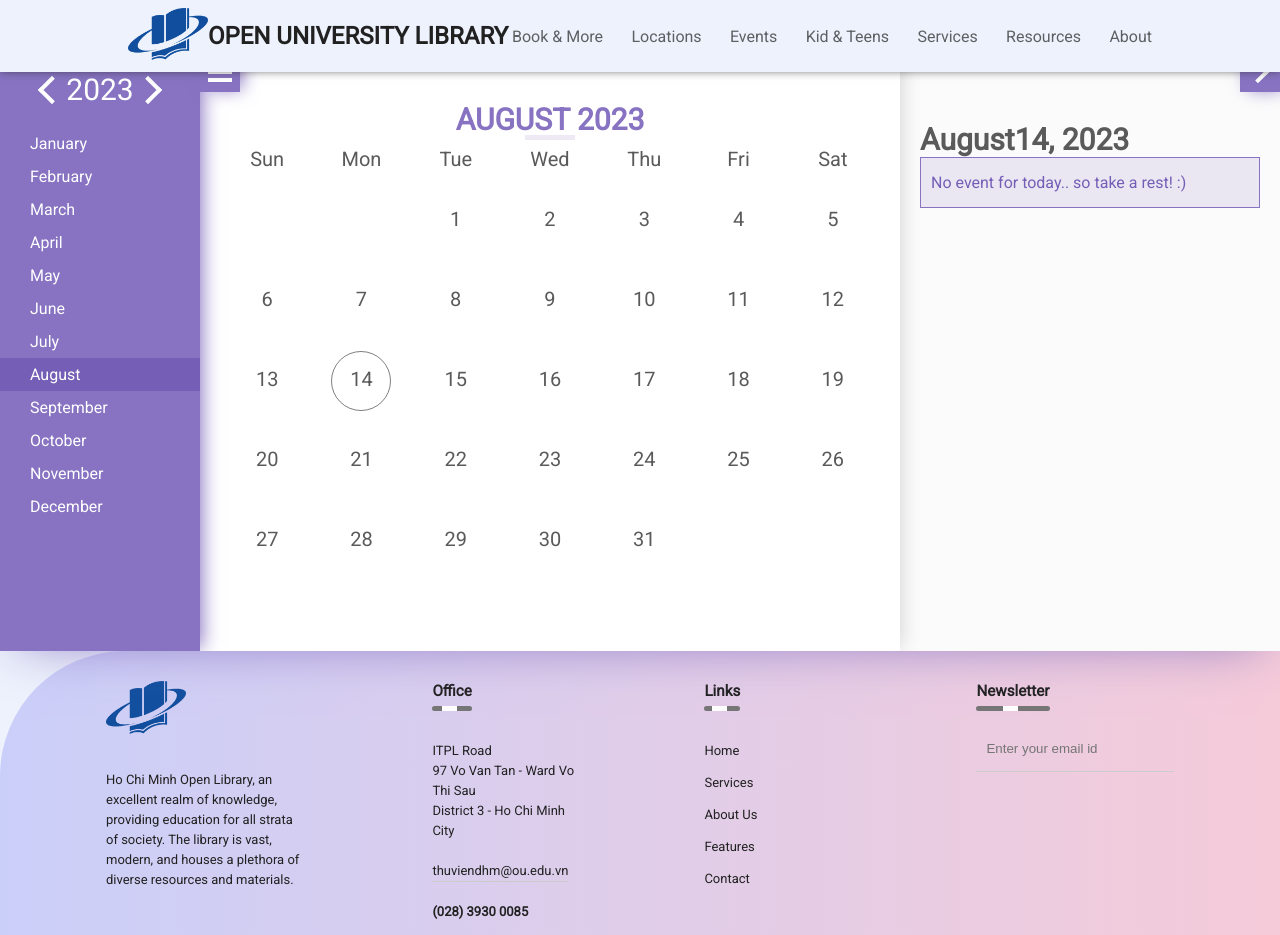
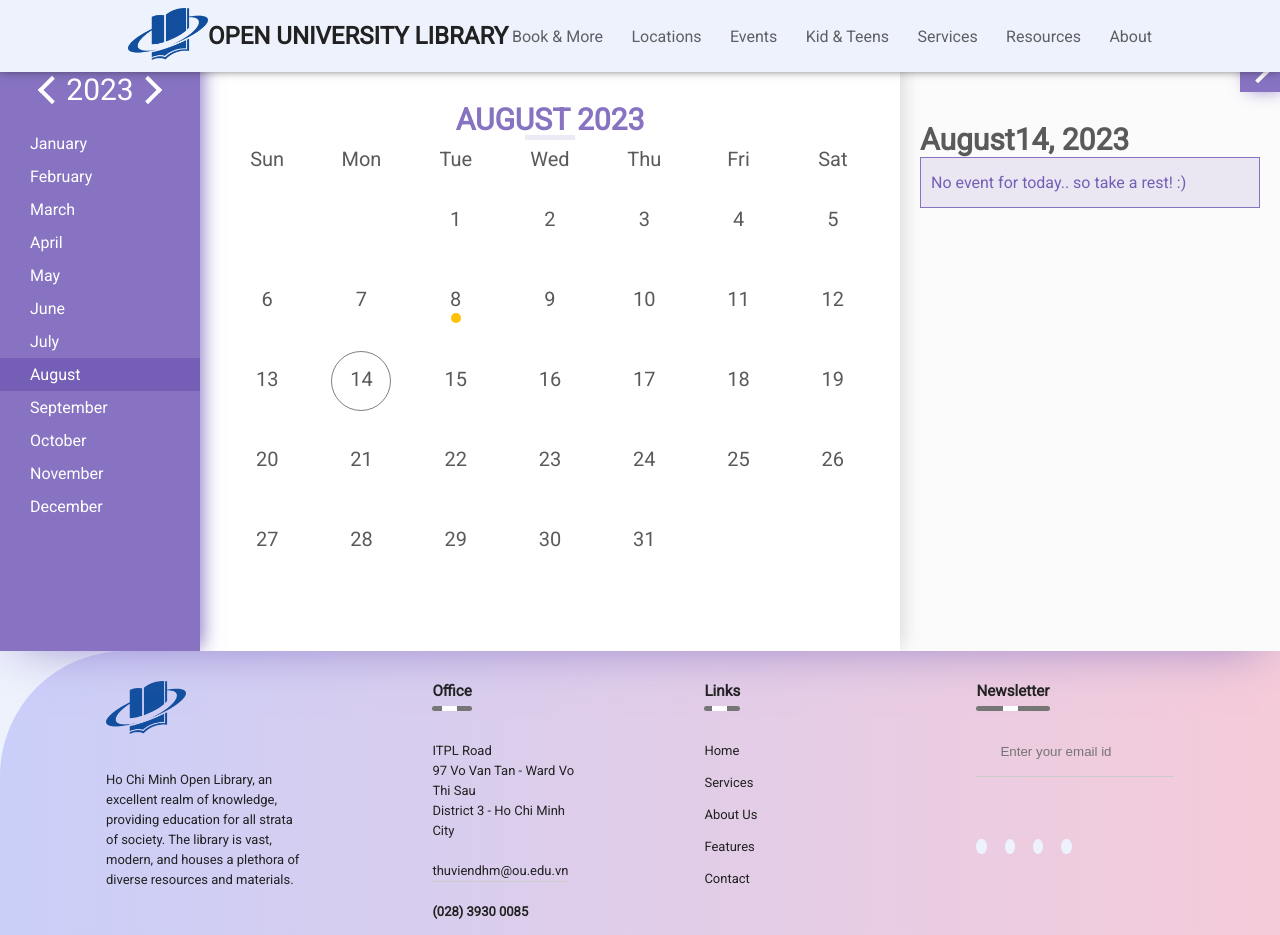
Before and after one commit to trvannhanh/superLibraby, a plain HTML site: page index/calendar.html in a window 1280 px wide. Shown: the top 935 px of the page. Drawn offline with nearby package versions, Linux system fonts and the light colour scheme.

Commit message:
update css

```diff
--- a/index/calendar.html
+++ b/index/calendar.html
@@ -8,6 +8,11 @@
     <link rel="stylesheet" href="../style/evo-calendar.min.css">
     <link rel="stylesheet" href="../style/evo-calendar.midnight-blue.min.css">
     <link rel="stylesheet" href="../style/style.css">
+    <link rel="preconnect" href="https://fonts.googleapis.com">
+    <link rel="preconnect" href="https://fonts.gstatic.com" crossorigin>
+    <link href="https://fonts.googleapis.com/css2?family=Roboto:ital,wght@1,100&display=swap" rel="stylesheet">
+<link rel="stylesheet" href="https://cdnjs.cloudflare.com/ajax/libs/font-awesome/5.15.3/css/all.min.css">
+
     <script src="../script/calendar.js"></script>
 </head>
 <body>
@@ -34,21 +39,14 @@
             <div class="side-bar"><i class="fa-solid fa-bars"></i></div>
         </div>
     </section>
+    <!-- ===============    CARLENDAR   ================== -->
     <div class="hero">
+
         <div id="calendar"></div>
+
     </div>
 
-    <script src="https://cdn.jsdelivr.net/npm/jquery@3.4.1/dist/jquery.min.js"></script>
-    <script src="../script/evo-calendar.min.js"></script>
 
-    <script>
-        $(document).ready(function() {
-            $('#calendar').evoCalendar({
-                calendarEvents: [
-                ]
-            });
-        });
-    </script>
     <footer>
         <div class="row">
             <div class="col">
@@ -95,6 +93,36 @@
         <hr>
         <p class="copyright">Copyright © 2021 Thư viện Đại học Mở. All Rights Reserved</p>
     </footer>
+
+    <script src="https://cdn.jsdelivr.net/npm/jquery@3.4.1/dist/jquery.min.js"></script>
+    <script src="../script/evo-calendar.min.js"></script>
+    <script>
+        $(document).ready(function() {
+    $('#calendar').evoCalendar({
+        'sidebarToggler': false,
+        calendarEvents: [
+      {
+        id: 'event1', // Event's ID (required)
+        name: "Interactive and Responsive Visuals", // Event name (required)
+        date: "August/08/23", // Event date (required)
+        description:"Data is a common currency in academia and visuals are key to delivering a story. In this session, we provide an overview of interactive and responsive data visualization. We will walk through guidelines to help you choose between interactive or static visuals. Lastly, we discuss a few open-source options to build your interactive masterpiece.",
+        type: "holiday", // Event type (required)
+        everyYear: true // Same event every year (optional)
+
+      },
+      {
+        name: "Vacation Leave",
+        badge: "02/13 - 02/15", // Event badge (optional)
+        date: ["February/13/2020", "February/15/2020"], // Date range
+        description: "Vacation leave for 3 days.", // Event description (optional)
+        type: "event",
+        color: "#63d867" // Event custom color (optional)
+      }
+    ]
+
+
+    })
+})
+    </script>
 </body>
 </html>
--
```
